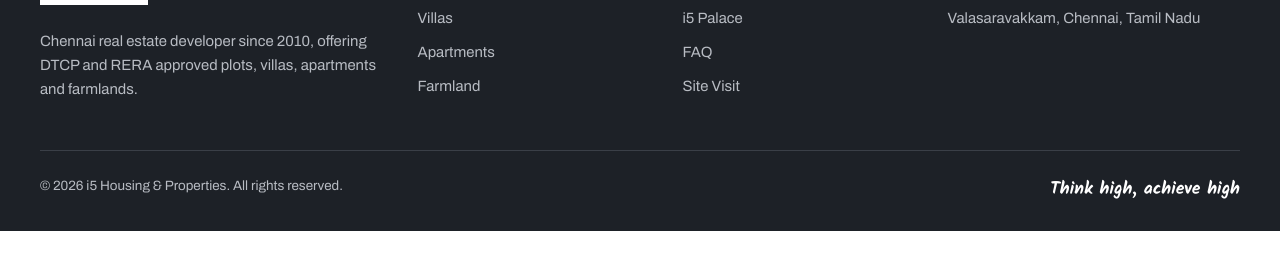
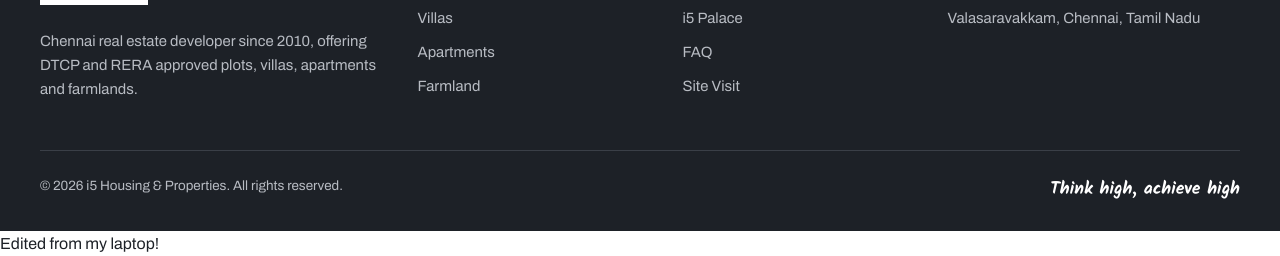
Before and after one commit to filtercoffee-dev/my-first-site, a plain HTML site: page index.html in a window 1280 px wide. Shown: the part 7767-8023 px from the top of the page. Before the commit the page ends 7998 px from the top, so only its background shows below. Drawn offline with Linux system fonts and the light colour scheme.

Commit message:
Add laptop test line

```diff
--- a/index.html
+++ b/index.html
@@ -635,5 +635,6 @@ function sendEnquiry(e,src){
 
 document.getElementById('yr').textContent=new Date().getFullYear();
 </script>
+<p>Edited from my laptop!</p>
 </body>
 </html>
```
